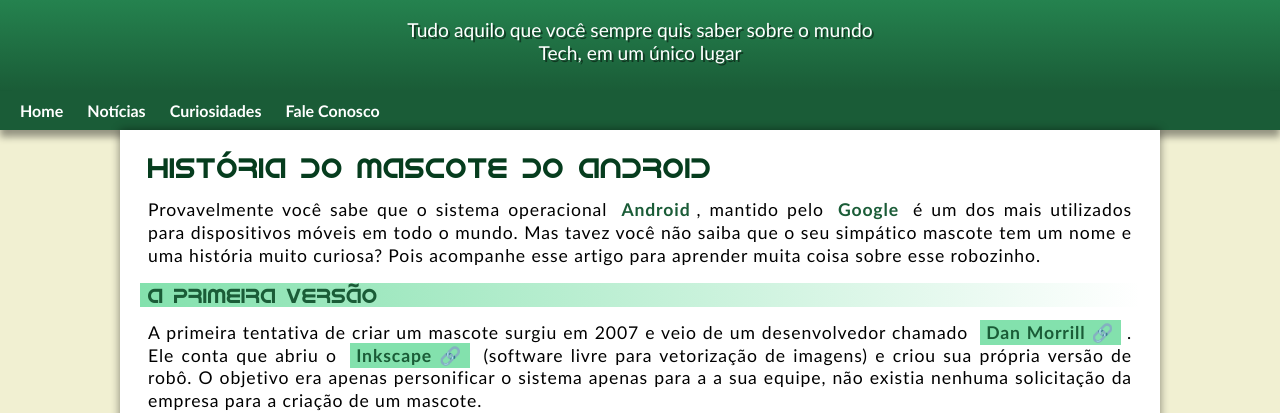
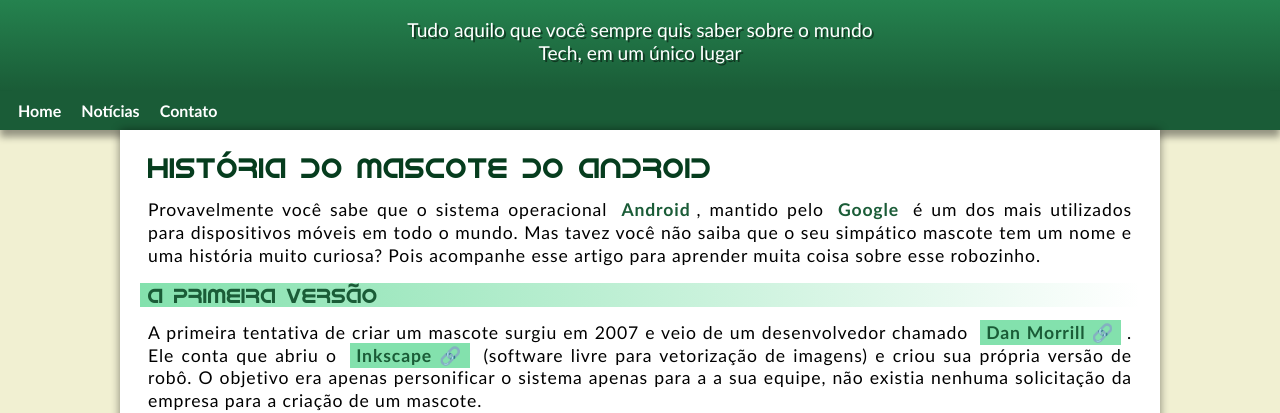
Before and after one commit to RobinsonConstantino/projeto-android, a plain HTML site: page index.html in a window 1280 px wide. Shown: the part 89-502 px from the top of the page. Drawn offline with Linux system fonts and the light colour scheme.

Commit message:
Problema de padding e nav resolvidos

```diff
--- a/correcao-desafio-10/style.css
+++ b/correcao-desafio-10/style.css
@@ -79,7 +79,7 @@
 
 nav > a {
   color: white;
-  padding: 10px;
+  padding: 8px;
   border-radius: 5px;
   text-decoration: none;
   font-weight: bold;
--- a/index.html
+++ b/index.html
@@ -19,8 +19,7 @@
     <nav>
       <a href="#">Home</a>
       <a href="#">Notícias</a>
-      <a href="#">Curiosidades</a>
-      <a href="#">Fale Conosco</a>
+      <a href="#">Contato</a>
     </nav>
     <main>
       <article>
```
